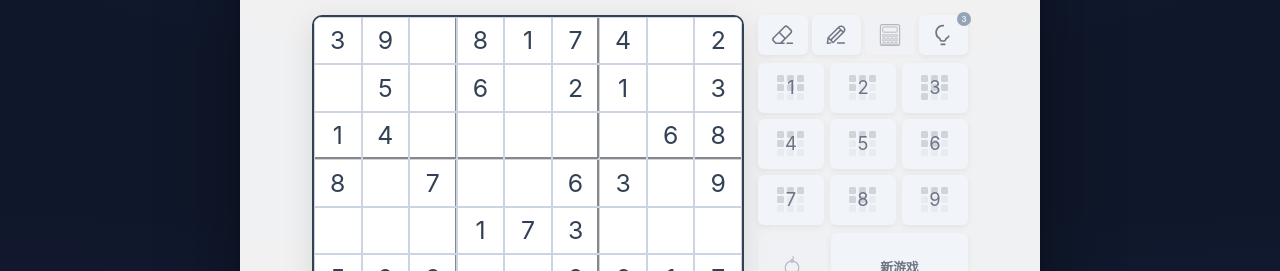
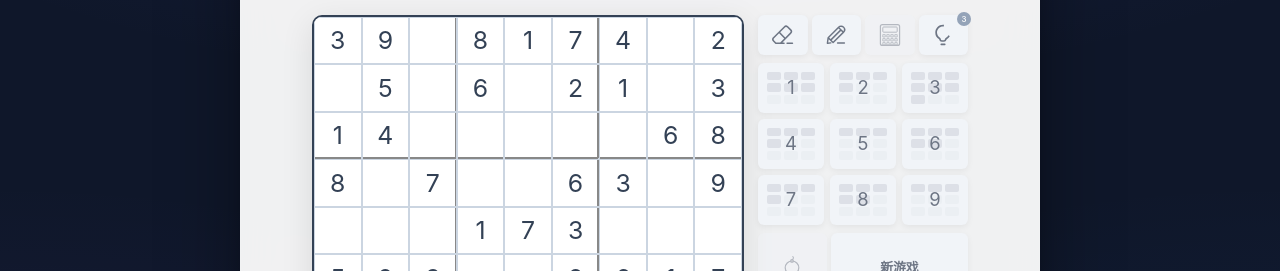
Before and after one commit to daxmate/sudoku, a Vue app: page / in a window 1280 px wide. Shown: the part 220-491 px from the top of the page. Built offline with nearby package versions, Linux system fonts and the light colour scheme.

Commit message:
fix: 9 个小方格铺满按钮（inset:0 + 3px gap + 5px padding），透明度进一步降低

```diff
--- a/src/components/NumberPad.vue
+++ b/src/components/NumberPad.vue
@@ -102,31 +102,30 @@ const count = computed(() => {
 
 .num-dots {
   position: absolute;
+  inset: 0;
   display: grid;
   grid-template-columns: repeat(3, 1fr);
-  gap: 2px;
-  width: 28px;
+  gap: 3px;
+  padding: 5px;
   z-index: 0;
 }
 
 .dot {
-  width: 7px;
-  height: 7px;
-  border-radius: 1.5px;
+  border-radius: 2px;
   background: var(--numpad-text);
-  opacity: .06;
+  opacity: .04;
   transition: opacity .15s ease;
 }
 
 .dot.filled {
-  opacity: .25;
+  opacity: .15;
 }
 
 .depleted .dot {
-  opacity: .02;
+  opacity: .01;
 }
 
 .depleted .dot.filled {
-  opacity: .08;
+  opacity: .05;
 }
 </style>
```
